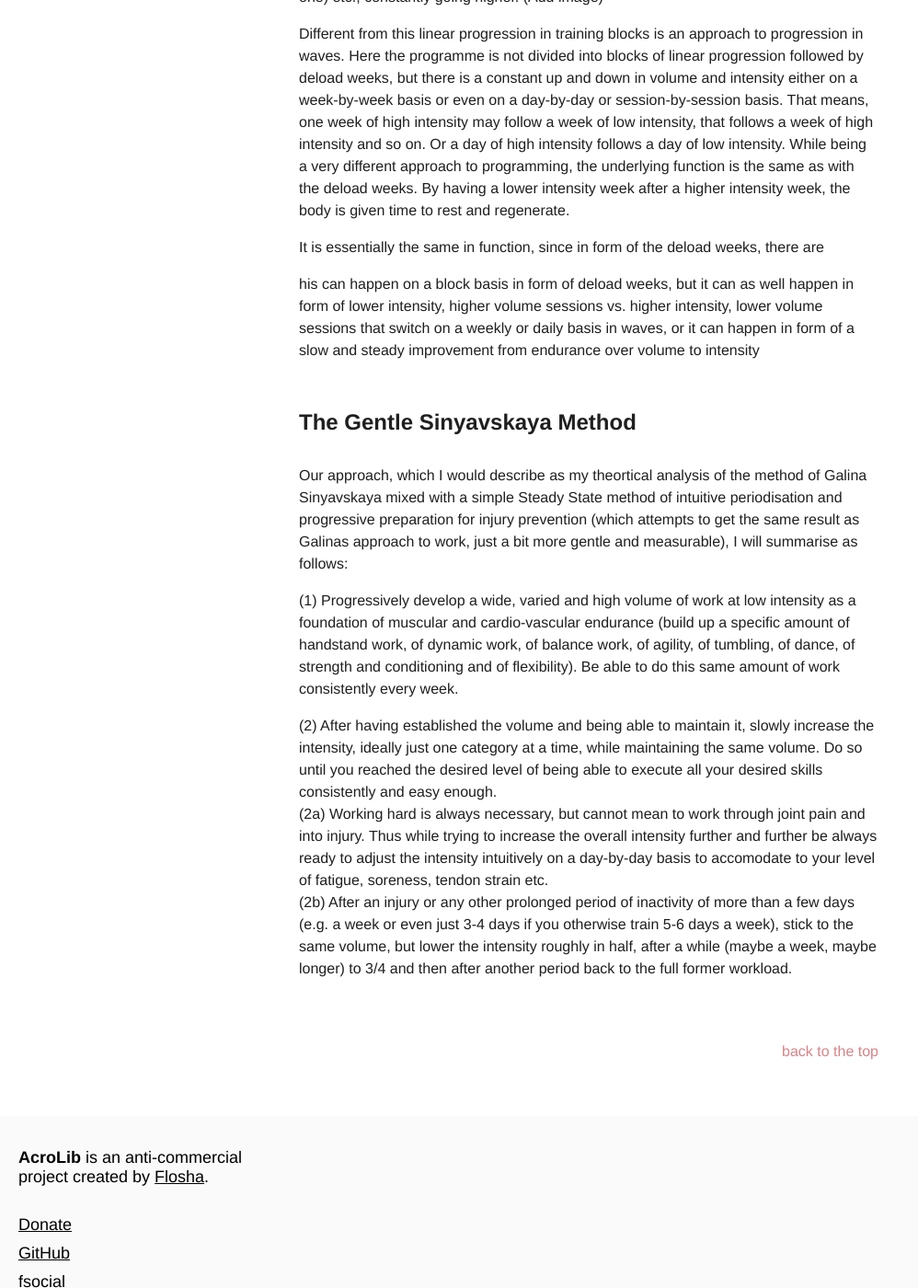
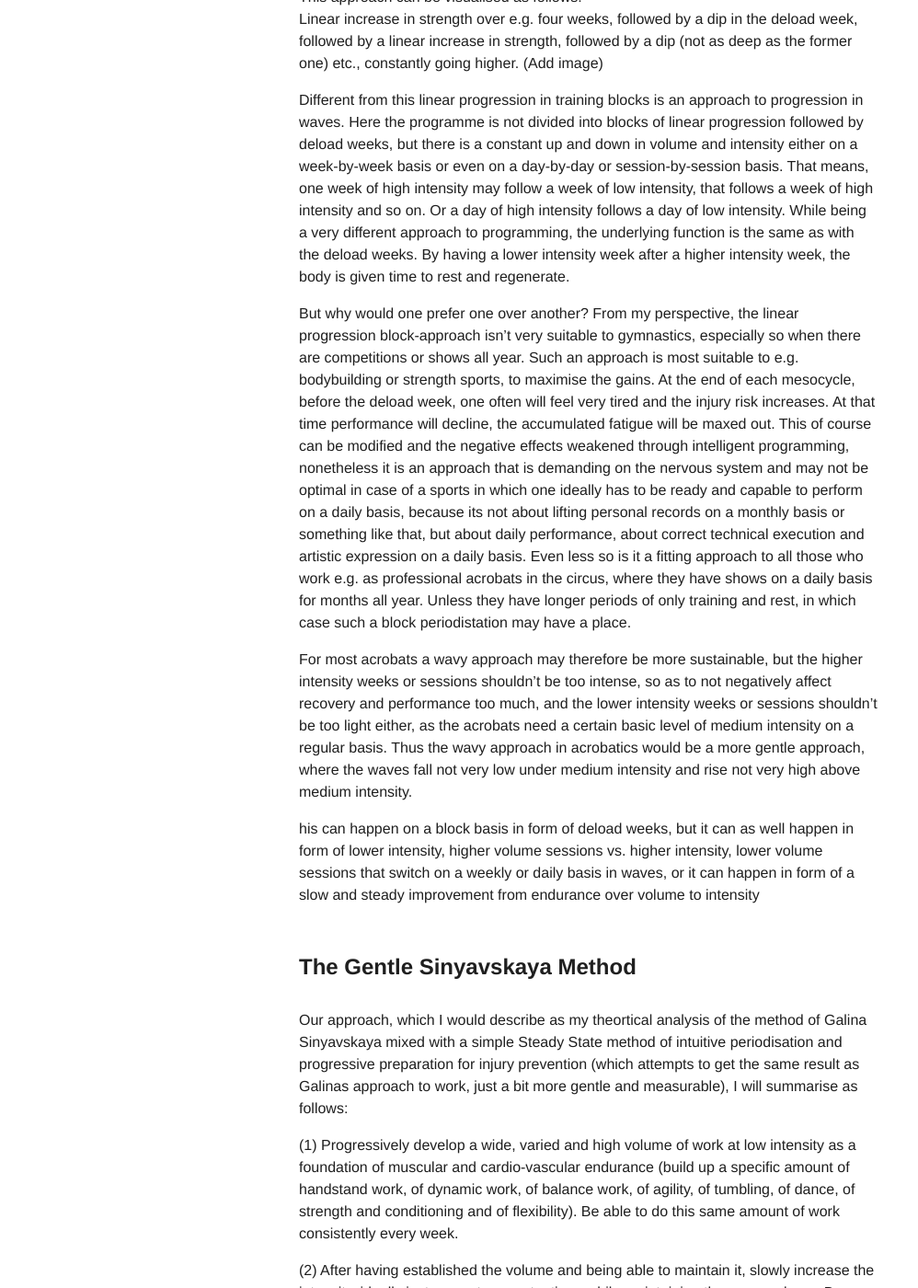
Before and after one commit to floshin/acrolib, a Jekyll site: the page built from training/periodisation.md, in a window 1280 px wide and 1400 px high, scrolled down 5311 px. Shown: the whole window at 92% size, without its empty margins (0-998 px from the left). Built offline with Jekyll 4.4.1, drawn with Linux system fonts in a browser that asks for light colours; our own code applies the rules of GitHub Pages for plain Markdown files; some of the changed text lies outside the part shown.

Commit message:
Update periodisation.md

```diff
--- a/training/periodisation.md
+++ b/training/periodisation.md
@@ -1,10 +1,10 @@
-# Acro Periodisation
+# An Approach to Acro Periodisation
 
 Author: *Flosha, 29.04.2025*
 last update: *28.04.2026*
 
 
-In this article I will introduce the general concept of periodisation in strength training and gymnastics. Then I will point out a few different approaches or forms of periodisation.
+In this article I will introduce the general concept of periodisation in strength training and gymnastics. Then I will point out a few different approaches or forms of periodisation and present my own approach to programming in Acro, which is more or less a traditional approach to training as practiced by traditional coaches, such as my own coach, Galina Sinyaskaya, modified and made gentler slightly with a so-called steady-state protocol.
 
 
 ## What is periodisation?
@@ -82,7 +82,12 @@
 
 Different from this linear progression in training blocks is an approach to progression in waves. Here the programme is not divided into blocks of linear progression followed by deload weeks, but there is a constant up and down in volume and intensity either on a week-by-week basis or even on a day-by-day or session-by-session basis. That means, one week of high intensity may follow a week of low intensity, that follows a week of high intensity and so on. Or a day of high intensity follows a day of low intensity. While being a very different approach to programming, the underlying function is the same as with the deload weeks. By having a lower intensity week after a higher intensity week, the body is given time to rest and regenerate.
 
-It is essentially the same in function, since in form of the deload weeks, there are
+But why would one prefer one over another? From my perspective, the linear progression block-approach isn't very suitable to gymnastics, especially so when there are competitions or shows all year. Such an approach is most suitable to e.g. bodybuilding or strength sports, to maximise the gains. At the end of each mesocycle, before the deload week, one often will feel very tired and the injury risk increases. At that time performance will decline, the accumulated fatigue will be maxed out. This of course can be modified and the negative effects weakened through intelligent programming, nonetheless it is an approach that is demanding on the nervous system and may not be optimal in case of a sports in which one ideally has to be ready and capable to perform on a daily basis, because its not about lifting personal records on a monthly basis or something like that, but about daily performance, about correct technical execution and artistic expression on a daily basis. Even less so is it a fitting approach to all those who work e.g. as professional acrobats in the circus, where they have shows on a daily basis for months all year. Unless they have longer periods of only training and rest, in which case such a block periodistation may have a place.
+
+For most acrobats a wavy approach may therefore be more sustainable, but the higher intensity weeks or sessions shouldn't be too intense, so as to not negatively affect recovery and performance too much, and the lower intensity weeks or sessions shouldn't be too light either, as the acrobats need a certain basic level of medium intensity on a regular basis. Thus the wavy approach in acrobatics would be a more gentle approach, where the waves fall not very low under medium intensity and rise not very high above medium intensity.
+
+
+
 
 his can happen on a block basis in form of deload weeks, but it can as well happen in form of lower intensity, higher volume sessions vs. higher intensity, lower volume sessions that switch on a weekly or daily basis in waves, or it can happen in form of a slow and steady improvement from endurance over volume to intensity
 
```
